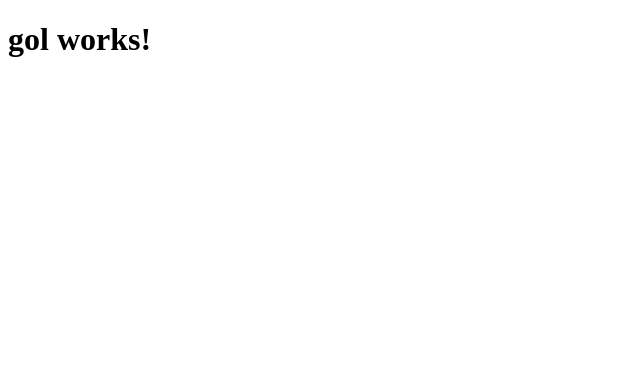
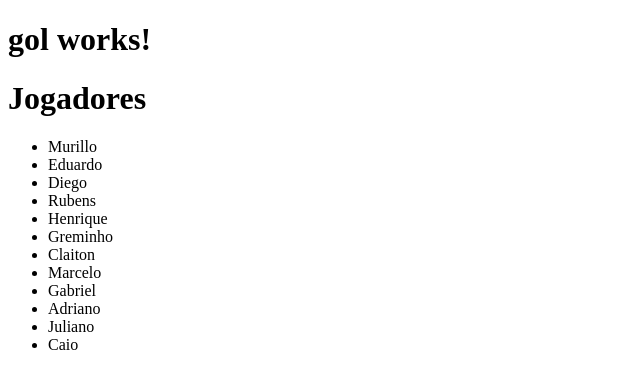
Before and after one commit to murillocg/goleador, an Angular app in the folder src/main/webapp/: page /jogadores in a window 1280 px wide. Before the commit this address led to /. Shown: the top 388 px of the page, without its empty margins (0-640 px from the left). Built offline with nearby package versions, Linux system fonts and the light colour scheme.

Commit message:
Created the jogadores feature

```diff
--- a/src/main/webapp/src/app/app-routing.module.ts
+++ b/src/main/webapp/src/app/app-routing.module.ts
@@ -1,10 +1,12 @@
 import { NgModule } from '@angular/core';
 import { Routes, RouterModule } from '@angular/router';
 
+import { JogadoresComponent } from './jogadores/jogadores.component';
+
 const routes: Routes = [
   {
-    path: '',
-    children: []
+    path: 'jogadores',
+    component: JogadoresComponent
   }
 ];
 
--- /dev/null
+++ b/src/main/webapp/src/app/jogadores/jogadores.component.html
@@ -0,0 +1,10 @@
+<div class="jumbotron">
+  <div class="container">
+    <h1>Jogadores</h1>
+  </div>
+</div>
+<div class="container">
+  <ul class="list-group">
+    <li *ngFor="let jogador of jogadores" class="list-group-item">{{jogador.nome}}</li>
+  </ul>
+</div>
--- /dev/null
+++ b/src/main/webapp/src/app/jogadores/jogadores.component.ts
@@ -0,0 +1,29 @@
+import { Component, OnInit } from '@angular/core';
+
+import { Jogador } from './shared/jogador.model';
+import { JogadorService } from './shared/jogador.service';
+
+@Component({
+  selector: 'gol-jogadores',
+  templateUrl: './jogadores.component.html',
+  styleUrls: ['./jogadores.component.css']
+})
+export class JogadoresComponent implements OnInit {
+  jogadores: Jogador[];
+
+  constructor(private jogadorService: JogadorService) {
+
+  }
+
+  ngOnInit(): void {
+    this.getJogadores();
+  }
+
+  private getJogadores(): void {
+    this.jogadorService.getJogadores().then(
+    //this.jogadorService.getJogadoresHttp().then(
+      jogadores => this.jogadores = jogadores
+      //jogadores => console.log(jogadores)
+    );
+  }
+}
--- /dev/null
+++ b/src/main/webapp/src/app/jogadores/shared/jogador.model.ts
@@ -0,0 +1,5 @@
+export class Jogador {
+  id: number;
+  nome: string;
+  ativo: boolean;
+}
--- /dev/null
+++ b/src/main/webapp/src/app/jogadores/shared/jogador.service.ts
@@ -0,0 +1,44 @@
+import { Injectable } from '@angular/core';
+import { Headers, Http } from '@angular/http';
+
+import 'rxjs/add/operator/toPromise';
+
+import { Jogador } from './jogador.model';
+import { JOGADORES } from './mock-jogadores';
+
+@Injectable()
+export class JogadorService {
+
+  private jogadores: Jogador[];
+  private jogadoresUrl = 'http://0.0.0.0:32768/jogadores';
+
+  constructor(private http: Http) {
+    this.init();
+  }
+
+  getJogadores(): Promise<Jogador[]> {
+    return Promise.resolve(JOGADORES);
+  }
+
+  getJogadoresHttp(): Promise<Jogador[]> {
+    return this.http.get(this.jogadoresUrl)
+      .toPromise()
+      .then(response => response.json() as Jogador[])
+      .catch(this.handleError);
+  }
+
+  getJogador(id: number): Jogador {
+    return this.jogadores.find(jogador => jogador.id === +id);
+  }
+
+  private handleError(error: any): Promise<any> {
+      console.error('An error occurred', error);
+      return Promise.reject(error.message || error);
+  }
+
+  private init() {
+    this.getJogadores().then(
+      jogadores => this.jogadores = jogadores
+    );
+  }
+}
--- /dev/null
+++ b/src/main/webapp/src/app/jogadores/shared/mock-jogadores.ts
@@ -0,0 +1,16 @@
+import { Jogador } from './jogador.model';
+
+export const JOGADORES: Jogador[] = [
+  { id : 1, nome : 'Murillo', ativo : true},
+  { id : 2, nome : 'Eduardo', ativo : true},
+  { id : 3, nome : 'Diego', ativo : true},
+  { id : 4, nome : 'Rubens', ativo : true},
+  { id : 5, nome : 'Henrique', ativo : true},
+  { id : 6, nome : 'Greminho', ativo : true},
+  { id : 7, nome : 'Claiton', ativo : true},
+  { id : 8, nome : 'Marcelo', ativo : true},
+  { id : 9, nome : 'Gabriel', ativo : true},
+  { id : 10, nome : 'Adriano', ativo : true},
+  { id : 11, nome : 'Juliano', ativo : true},
+  { id : 12, nome : 'Caio', ativo : true}
+];
```
Also changed, not shown: src/main/webapp/src/app/app.module.ts (+7 -2 lines), src/main/webapp/src/app/jogadores/jogadores.component.css (added).
